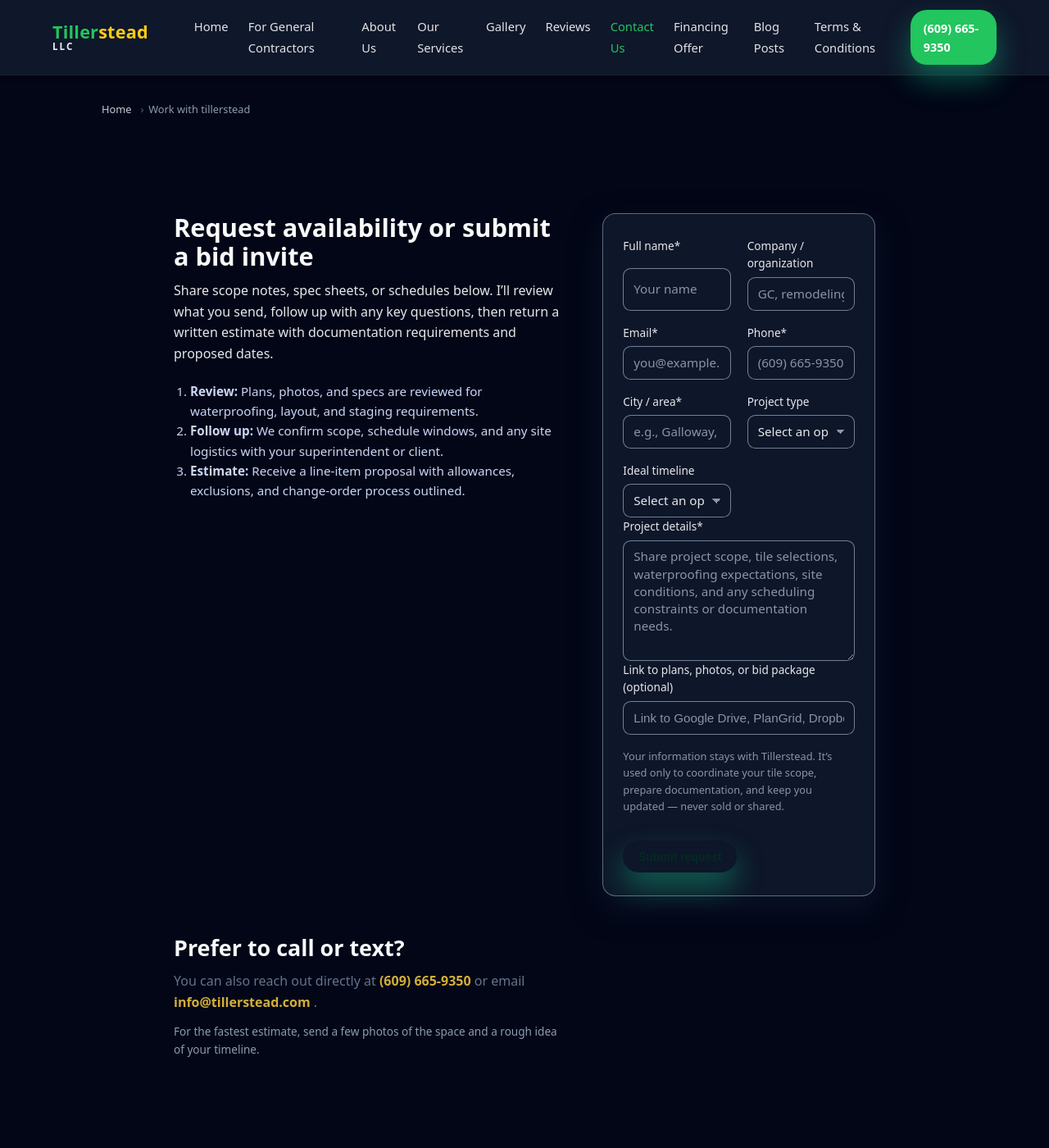
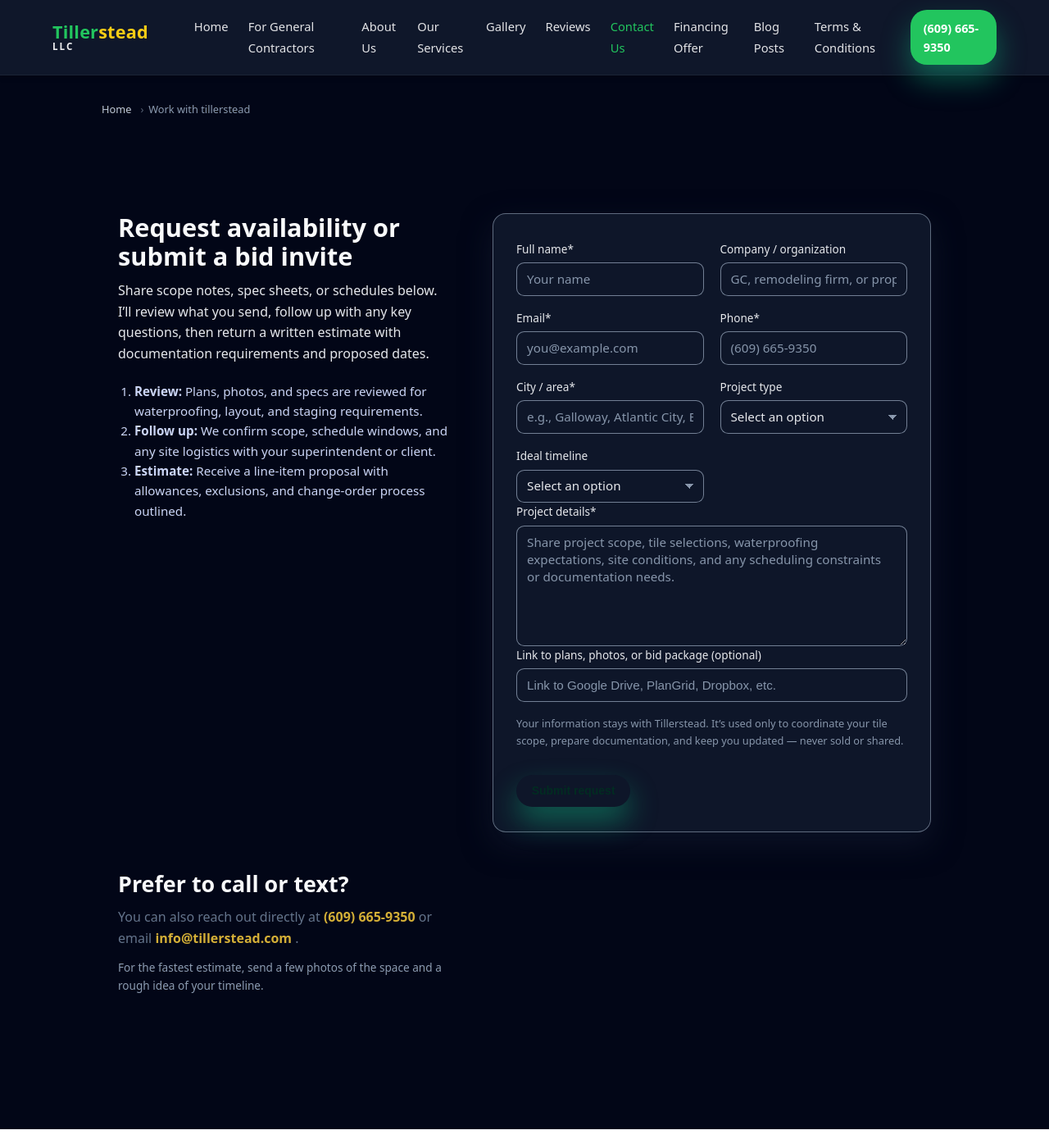
Before and after one commit to XTX33/Tillerstead-site, a Jekyll site: the page built from pages/contact.html, in a window 1280 px wide and 1400 px high, scrolled down 275 px. Shown: the whole window at 82% size. Built offline with Jekyll 4.4.1, drawn with Linux system fonts in a browser that asks for light colours.

Commit message:
Update contact.html

```diff
--- a/pages/contact.html
+++ b/pages/contact.html
@@ -197,7 +197,6 @@ hero_cta_secondary_label: "Call (609) 665-9350"
     </aside>
   </div>
 </section>
-
 <style>
   /* Page shell */
   body.page-contact {
@@ -210,16 +209,17 @@ hero_cta_secondary_label: "Call (609) 665-9350"
   }
 
   .contact-shell {
-    max-width: 56rem;
+    max-width: 72rem;          /* was 56rem – gives the section room */
     margin: 0 auto;
-    padding-inline: 1.25rem;
+    padding-inline: 1.5rem;
     display: grid;
     gap: 2.5rem;
   }
 
+  /* Desktop: two columns, FORM slightly larger than copy */
   @media (min-width: 960px) {
     .contact-shell {
-      grid-template-columns: minmax(0, 2fr) minmax(0, 1.4fr);
+      grid-template-columns: minmax(0, 1.3fr) minmax(0, 1.7fr);
       align-items: flex-start;
       gap: 3rem;
     }
@@ -231,7 +231,7 @@ hero_cta_secondary_label: "Call (609) 665-9350"
 
   .contact-header .lead {
     color: #e5e7eb;
-    max-width: 38rem;
+    max-width: 40rem;
   }
 
   .contact-steps ol {
@@ -247,7 +247,7 @@ hero_cta_secondary_label: "Call (609) 665-9350"
     background: rgba(15, 23, 42, 0.98);
     border-radius: 1rem;
     border: 1px solid rgba(148, 163, 184, 0.6);
-    padding: 1.75rem 1.5rem 1.75rem;
+    padding: 2rem 1.75rem 1.9rem; /* a hair more breathing room */
     box-shadow: 0 14px 36px rgba(15, 23, 42, 0.8);
   }
 
@@ -357,10 +357,10 @@ hero_cta_secondary_label: "Call (609) 665-9350"
     color: rgba(148, 163, 184, 0.95);
   }
 
-  /* SITE-WIDE button gradient fix */
+  /* Button */
   .btn-primary {
-    background: #22c55e;               /* solid emerald */
-    background-image: none !important; /* kill old gradient */
+    background: #22c55e;
+    background-image: none !important;
     border: 1px solid #16a34a;
     color: #022c22;
     font-weight: 600;
@@ -379,4 +379,11 @@ hero_cta_secondary_label: "Call (609) 665-9350"
     transform: translateY(0);
     box-shadow: 0 8px 18px rgba(22, 163, 74, 0.45);
   }
+
+  /* Mobile stacking: keep it full-width and clean */
+  @media (max-width: 959.98px) {
+    .contact-shell {
+      grid-template-columns: 1fr;
+    }
+  }
 </style>
```
